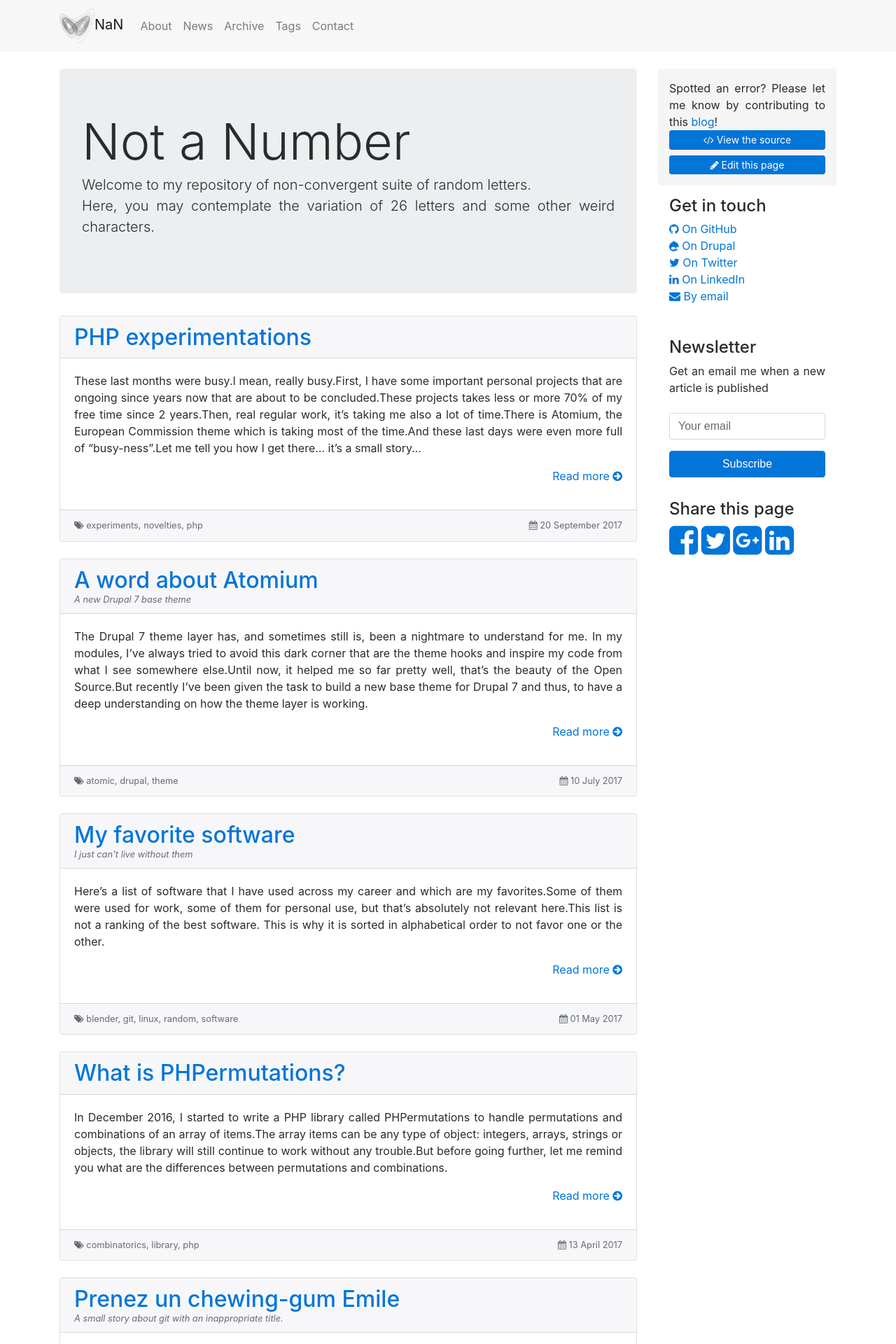
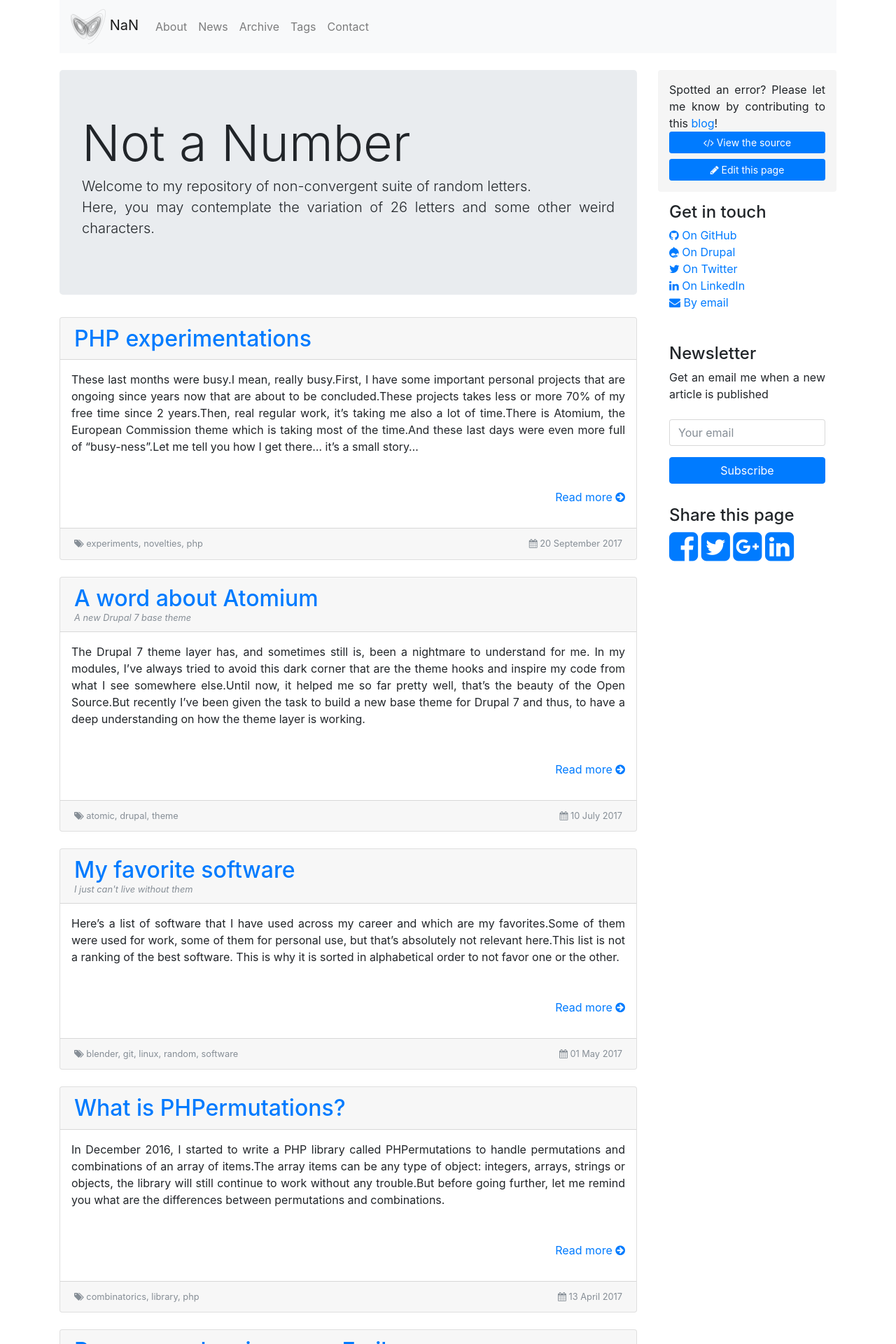
Before and after one commit to drupol/not-a-number.io, a Jekyll site: the page built from index.md, in a window 1280 px wide. Shown: the top 1920 px of the page at 70% size. Built offline with Jekyll 4.4.1, drawn with Linux system fonts in a browser that asks for light colours; nearby versions of some CDN libraries.

Commit message:
Upgrade Bootstrap framework.

```diff
--- a/_includes/navbar
+++ b/_includes/navbar
@@ -1,16 +1,20 @@
 <div class="bg-faded">
     <div class="container">
-        <nav class="navbar navbar-toggleable-md navbar-light bg-faded pl-0">
-            <button class="navbar-toggler navbar-toggler-right" type="button" data-toggle="collapse" data-target="#navbarNavAltMarkup" aria-controls="navbarNavAltMarkup" aria-expanded="false" aria-label="Toggle navigation">
+        <nav class="navbar navbar-expand-lg navbar-light bg-light">
+            <a class="navbar-brand" href="{{ HOME_PATH }}" title="{{ site.title }}">
+                <img src="/assets/images/logo.svg" width="50" height="50" class="d-inline-block align-middle" alt="{{ site.title }} logo">
+                {{ site.tagline }}
+            </a>
+            <button class="navbar-toggler" type="button" data-toggle="collapse" data-target="#navbarSupportedContent" aria-controls="navbarSupportedContent" aria-expanded="false" aria-label="Toggle navigation">
                 <span class="navbar-toggler-icon"></span>
             </button>
-            <a class="navbar-brand" href="{{ HOME_PATH }}" title="{{ site.title }}"><img src="/assets/images/logo.svg" width="50" height="50" class="d-inline-block align-middle" alt="{{ site.title }} logo">{{ site.tagline }}</a>
-            <div class="collapse navbar-collapse" id="navbarNavAltMarkup">
-                <div class="navbar-nav">
+
+            <div class="collapse navbar-collapse" id="navbarSupportedContent">
+                <ul class="navbar-nav mr-auto">
                     {% assign pages_links = site.pages | sort:"order" %}
                     {% assign group = 'navigation' %}
                     {% include JB/pages_links %}
-                </div>
+                </ul>
             </div>
         </nav>
     </div>
--- a/_layouts/default.html
+++ b/_layouts/default.html
@@ -14,9 +14,9 @@
     <![endif]-->
     <link rel="shortcut icon" type="image/x-icon" href="{{ '/favicon.ico' | prepend: site.baseurl }}" >
     <link href="//maxcdn.bootstrapcdn.com/font-awesome/4.7.0/css/font-awesome.min.css" rel="stylesheet" integrity="sha384-wvfXpqpZZVQGK6TAh5PVlGOfQNHSoD2xbE+QkPxCAFlNEevoEH3Sl0sibVcOQVnN" crossorigin="anonymous">  <script src="//code.jquery.com/jquery-3.1.1.slim.min.js" integrity="sha384-A7FZj7v+d/sdmMqp/nOQwliLvUsJfDHW+k9Omg/a/EheAdgtzNs3hpfag6Ed950n" crossorigin="anonymous"></script>
-    <link rel="stylesheet" href="//maxcdn.bootstrapcdn.com/bootstrap/4.0.0-alpha.6/css/bootstrap.min.css" integrity="sha384-rwoIResjU2yc3z8GV/NPeZWAv56rSmLldC3R/AZzGRnGxQQKnKkoFVhFQhNUwEyJ" crossorigin="anonymous">
+    <link rel="stylesheet" href="//cdnjs.cloudflare.com/ajax/libs/twitter-bootstrap/4.0.0-beta/css/bootstrap.min.css" integrity="sha256-m/h/cUDAhf6/iBRixTbuc8+Rg2cIETQtPcH9D3p2Kg0=" crossorigin="anonymous" />
     <script src="//cdnjs.cloudflare.com/ajax/libs/tether/1.4.0/js/tether.min.js" integrity="sha384-DztdAPBWPRXSA/3eYEEUWrWCy7G5KFbe8fFjk5JAIxUYHKkDx6Qin1DkWx51bBrb" crossorigin="anonymous"></script>
-    <script src="//maxcdn.bootstrapcdn.com/bootstrap/4.0.0-alpha.6/js/bootstrap.min.js" integrity="sha384-vBWWzlZJ8ea9aCX4pEW3rVHjgjt7zpkNpZk+02D9phzyeVkE+jo0ieGizqPLForn" crossorigin="anonymous"></script>
+    <script src="//cdnjs.cloudflare.com/ajax/libs/twitter-bootstrap/4.0.0-beta/js/bootstrap.min.js" integrity="sha256-DiWJXXyq81WlPRnDfGmgYZj2aOVCKyEdJ1l+2TmDuAs=" crossorigin="anonymous"></script>
     <script src="//cdn.mathjax.org/mathjax/latest/MathJax.js?config=TeX-AMS-MML_HTMLorMML"></script>
     <script src="/assets/js/extlink.js"></script>
 
--- a/assets/css/style.scss
+++ b/assets/css/style.scss
@@ -103,3 +103,7 @@
 p.card-text {
   text-align: justify;
 }
+
+.card .card-block p {
+  padding: 1em;
+}
```
